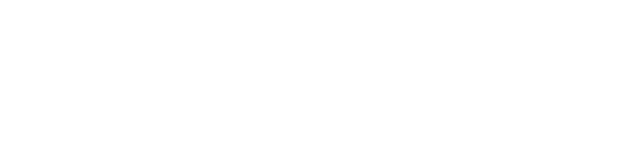
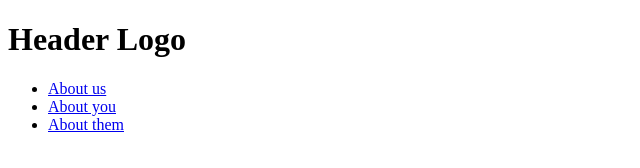
Before and after one commit to Oreus-F/Landing-project, a plain HTML site: page index.html in a window 1280 px wide. Shown: the whole page, without its empty margins (0-640 px from the left). Drawn offline with Linux system fonts and the light colour scheme.

Commit message:
Set up header in html

```diff
--- a/index.html
+++ b/index.html
@@ -7,7 +7,14 @@
 </head>
 
 <body>
-
+<div class="header">
+    <h1>Header Logo</h1>
+    <ul>
+        <li><a href="#">About us</a></li>
+        <li><a href="#">About you</a></li>
+        <li><a href="#">About them</a></li>
+    </ul>
+</div>
 
 </body>
 
```
